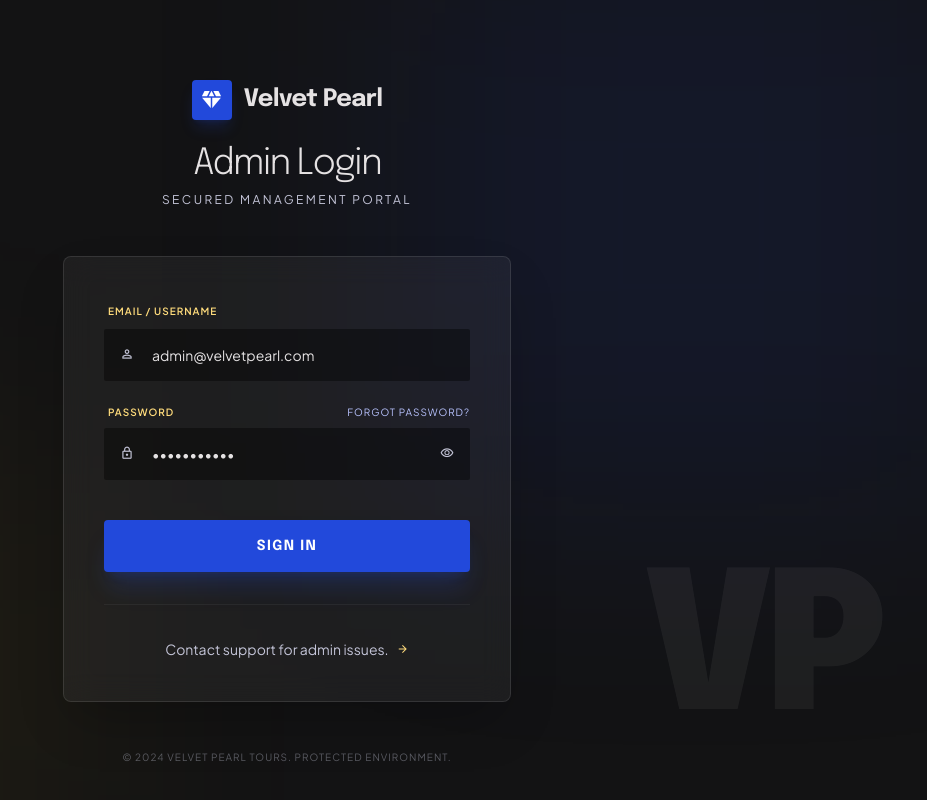
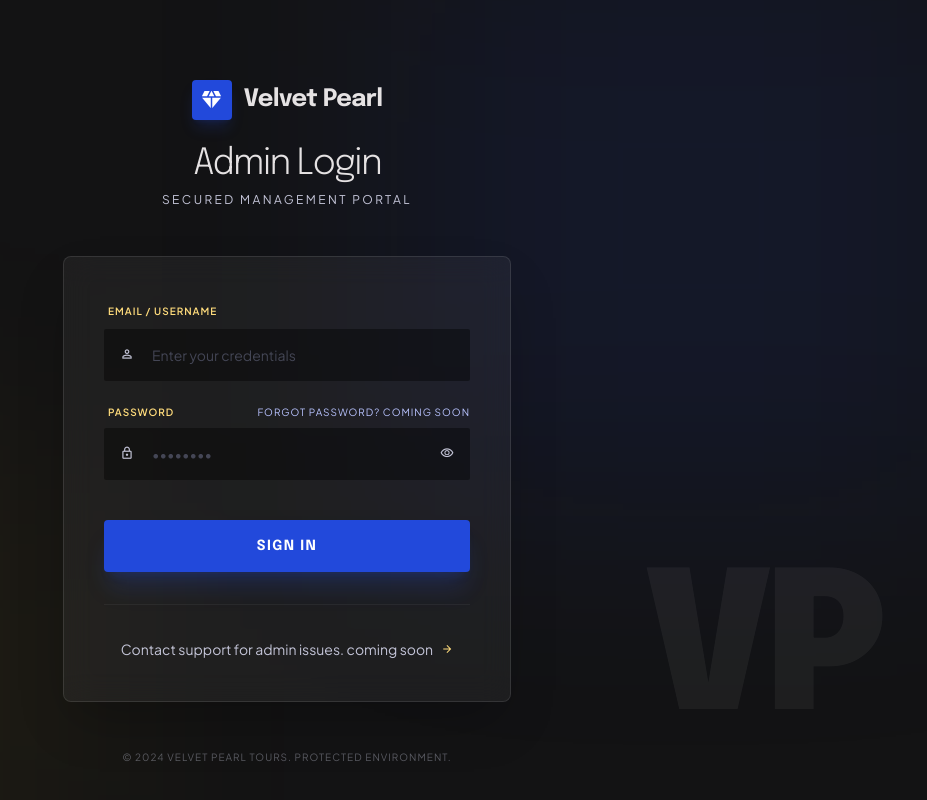
Before and after one commit to basiljoy91/VelvetPearl, a React (Vite) app: page /admin in a window 1280 px wide. Shown: the top 800 px of the page, without its empty margins (353-1280 px from the left). Built offline with nearby package versions, Linux system fonts and the light colour scheme.

Commit message:
Implemented admin authentication and protected routing flow

```diff
--- a/src/App.jsx
+++ b/src/App.jsx
@@ -11,6 +11,7 @@ import RoutesPage from './pages/Routes';
 import Contact from './pages/Contact';
 import AdminLogin from './pages/AdminLogin';
 import AdminDashboard from './pages/AdminDashboard';
+import ProtectedRoute from './guards/ProtectedRoute';
 
 function App() {
   return (
@@ -28,7 +29,7 @@ function App() {
           <Route path="book/event" element={<EventBooking />} />
         </Route>
         <Route path="/admin" element={<AdminLogin />} />
-        <Route path="/admin/dashboard" element={<AdminDashboard />} />
+        <Route path="/admin/dashboard" element={<ProtectedRoute><AdminDashboard /></ProtectedRoute>} />
       </Routes>
     </Router>
   );
--- /dev/null
+++ b/src/guards/ProtectedRoute.jsx
@@ -0,0 +1,10 @@
+import React from 'react';
+import { Navigate } from 'react-router-dom';
+import { isAuthenticated } from '../services/authService';
+
+export default function ProtectedRoute({ children }) {
+  if (!isAuthenticated()) {
+    return <Navigate to="/admin" replace />;
+  }
+  return children;
+}
--- a/src/pages/AdminDashboard.jsx
+++ b/src/pages/AdminDashboard.jsx
@@ -2,12 +2,18 @@ import React, { useState, useMemo } from 'react';
 import { useNavigate } from 'react-router-dom';
 import { initialBookings, initialFleet, initialDrivers, initialMessages } from '../data/mockData';
 import AdminForms from '../components/admin/AdminForms';
+import { logoutAdmin } from '../services/authService';
 
 export default function AdminDashboard() {
   const navigate = useNavigate();
   const [activeTab, setActiveTab] = useState('dashboard');
   const [searchQuery, setSearchQuery] = useState('');
   const [isEntryModalOpen, setIsEntryModalOpen] = useState(false);
+
+  const handleLogout = () => {
+    logoutAdmin();
+    navigate('/admin');
+  };
 
   // Data States
   const [bookings, setBookings] = useState(initialBookings);
@@ -84,7 +90,7 @@ export default function AdminDashboard() {
         </nav>
 
         <div className="p-6 mt-auto border-t border-white/5">
-          <div className="flex items-center gap-3 p-3 bg-white/5 rounded-2xl border border-white/10 cursor-pointer hover:bg-white/10 transition" onClick={() => navigate('/admin')}>
+          <div className="flex items-center gap-3 p-3 bg-white/5 rounded-2xl border border-white/10 cursor-pointer hover:bg-white/10 transition" onClick={handleLogout}>
             <div className="w-10 h-10 rounded-lg bg-[#EFBF04]/20 flex items-center justify-center">
               <span className="material-symbols-outlined text-[#EFBF04]">person</span>
             </div>
--- a/src/pages/AdminLogin.jsx
+++ b/src/pages/AdminLogin.jsx
@@ -1,13 +1,21 @@
-import React from 'react';
+import React, { useState } from 'react';
 import { useNavigate } from 'react-router-dom';
+import { loginAdmin } from '../services/authService';
 
 export default function AdminLogin() {
   const navigate = useNavigate();
+  const [email, setEmail] = useState('');
+  const [password, setPassword] = useState('');
+  const [error, setError] = useState('');
 
   const handleLogin = (e) => {
     e.preventDefault();
-    // Simulate login success and redirect to dashboard
-    navigate('/admin/dashboard');
+    setError('');
+    if (loginAdmin(email, password)) {
+      navigate('/admin/dashboard');
+    } else {
+      setError('Invalid admin credentials');
+    }
   };
 
   return (
@@ -35,6 +43,11 @@ export default function AdminLogin() {
         {/* Glass Login Card */}
         <div className="glass-panel p-10 rounded-xl border border-white/10 shadow-2xl bg-surface-container-low/50 backdrop-blur-3xl">
           <form className="space-y-6" onSubmit={handleLogin}>
+            {error && (
+              <div className="bg-red-500/20 border border-red-500/30 text-red-400 px-4 py-3 rounded-lg text-sm text-center font-body">
+                {error}
+              </div>
+            )}
             {/* Identity Field */}
             <div className="space-y-2">
               <label className="font-label text-[10px] uppercase tracking-widest text-secondary font-semibold ml-1" htmlFor="username">Email / Username</label>
@@ -42,7 +55,7 @@ export default function AdminLogin() {
                 <div className="absolute left-4 top-1/2 -translate-y-1/2 text-on-surface-variant group-focus-within:text-secondary transition-colors">
                   <span className="material-symbols-outlined text-sm">person</span>
                 </div>
-                <input className="w-full bg-black/40 border-none focus:ring-0 focus:border-l-2 focus:border-secondary transition-all rounded-sm py-4 pl-12 pr-4 text-on-surface placeholder:text-outline-variant font-body text-sm outline-none" id="username" placeholder="Enter your credentials" type="text" defaultValue="admin@velvetpearl.com" required/>
+                <input className="w-full bg-black/40 border-none focus:ring-0 focus:border-l-2 focus:border-secondary transition-all rounded-sm py-4 pl-12 pr-4 text-on-surface placeholder:text-outline-variant font-body text-sm outline-none" id="username" placeholder="Enter your credentials" type="text" value={email} onChange={(e) => setEmail(e.target.value)} required/>
               </div>
             </div>
 
@@ -50,13 +63,13 @@ export default function AdminLogin() {
             <div className="space-y-2">
               <div className="flex justify-between items-center ml-1">
                 <label className="font-label text-[10px] uppercase tracking-widest text-secondary font-semibold" htmlFor="password">Password</label>
-                <a className="font-label text-[10px] uppercase tracking-widest text-primary-fixed-dim hover:text-white transition-colors" href="#">Forgot password?</a>
+                <a className="font-label text-[10px] uppercase tracking-widest text-primary-fixed-dim hover:text-white transition-colors" href="#">Forgot password? coming soon</a>
               </div>
               <div className="relative group">
                 <div className="absolute left-4 top-1/2 -translate-y-1/2 text-on-surface-variant group-focus-within:text-secondary transition-colors">
                   <span className="material-symbols-outlined text-sm">lock</span>
                 </div>
-                <input className="w-full bg-black/40 border-none focus:ring-0 focus:border-l-2 focus:border-secondary transition-all rounded-sm py-4 pl-12 pr-12 text-on-surface placeholder:text-outline-variant font-body text-sm outline-none" id="password" placeholder="••••••••" type="password" defaultValue="password123" required/>
+                <input className="w-full bg-black/40 border-none focus:ring-0 focus:border-l-2 focus:border-secondary transition-all rounded-sm py-4 pl-12 pr-12 text-on-surface placeholder:text-outline-variant font-body text-sm outline-none" id="password" placeholder="••••••••" type="password" value={password} onChange={(e) => setPassword(e.target.value)} required/>
                 <button className="absolute right-4 top-1/2 -translate-y-1/2 text-on-surface-variant hover:text-on-surface transition-colors focus:outline-none" type="button">
                   <span className="material-symbols-outlined text-sm">visibility</span>
                 </button>
@@ -74,7 +87,7 @@ export default function AdminLogin() {
           {/* Help Link */}
           <div className="mt-8 pt-8 border-t border-white/5 text-center">
             <a className="inline-flex items-center gap-2 group" href="#">
-              <span className="font-body text-sm text-on-surface-variant group-hover:text-on-surface transition-colors">Contact support for admin issues.</span>
+              <span className="font-body text-sm text-on-surface-variant group-hover:text-on-surface transition-colors">Contact support for admin issues. coming soon</span>
               <span className="material-symbols-outlined text-xs text-secondary group-hover:translate-x-1 transition-transform">arrow_forward</span>
             </a>
           </div>
--- /dev/null
+++ b/src/services/authService.js
@@ -0,0 +1,15 @@
+export const loginAdmin = (email, password) => {
+  if (email === 'admin@velvetpearl.com' && password === 'password123') {
+    localStorage.setItem('adminToken', 'mock-jwt-token-12345');
+    return true;
+  }
+  return false;
+};
+
+export const logoutAdmin = () => {
+  localStorage.removeItem('adminToken');
+};
+
+export const isAuthenticated = () => {
+  return !!localStorage.getItem('adminToken');
+};
```
